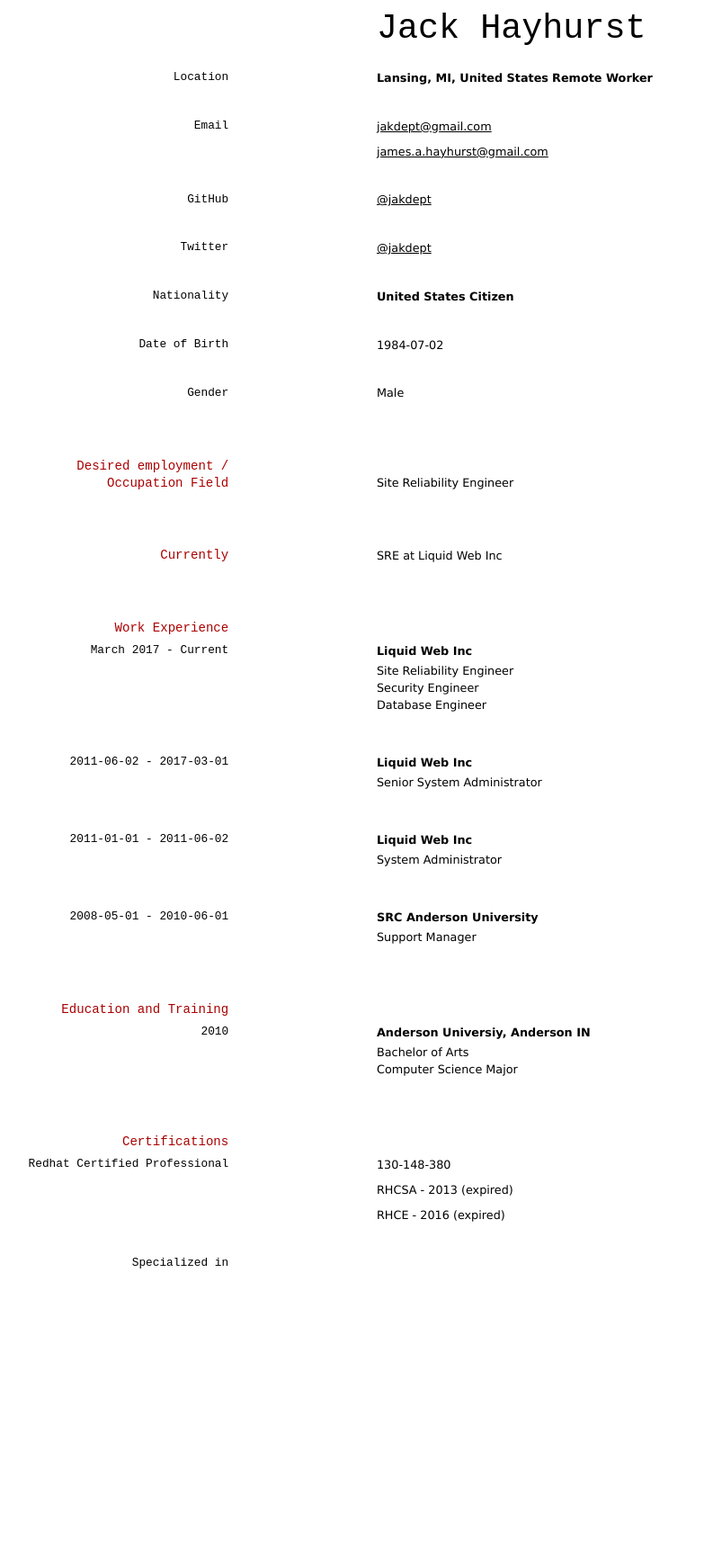
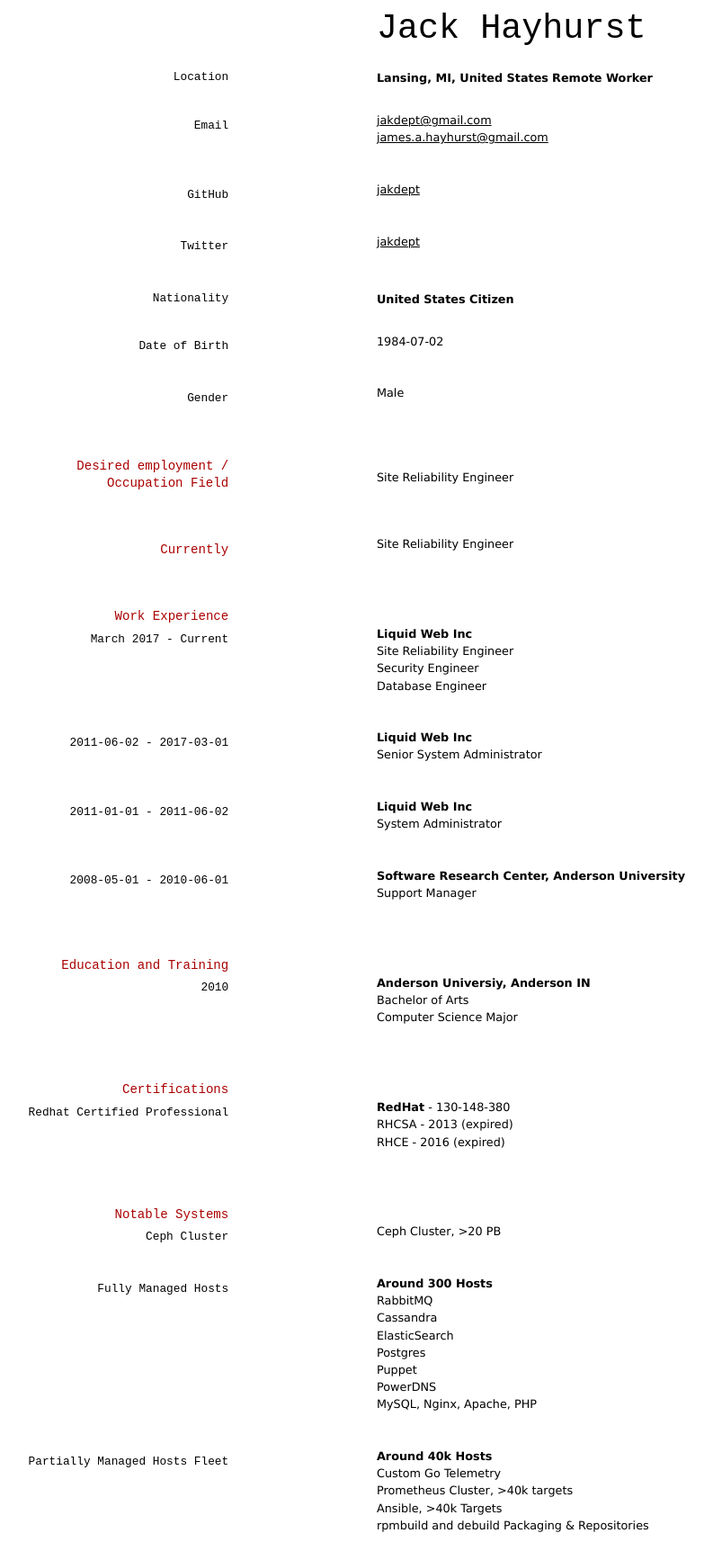
Before and after one commit to jakdept/jakdept, a Jekyll site: the page built from site/cv.md, in a window 1280 px wide. Shown: the whole page at 90% size, without its empty margins (12-805 px from the left). Built offline with Jekyll 4.4.1, drawn with Linux system fonts in a browser that asks for light colours; before the commit the page ends 1417 px from its top, so only the background shows below that.

Commit message:
started adding experience

```diff
--- a/site/cv.md
+++ b/site/cv.md
@@ -10,55 +10,54 @@
 __Remote Worker__
 
 ### Email
-<a href="mailto:jakdept@gmail.com">jakdept@gmail.com</a>
-
-<a href="mailto:james.a.hayhurst@gmail.com">james.a.hayhurst@gmail.com</a>
+- [jakdept@gmail.com](mailto:jakdept@gmail.com)
+- [james.a.hayhurst@gmail.com](mailto:james.a.hayhurst@gmail.com)
 
 ### GitHub
-<a href="https://github.com/jakdept">@jakdept</a>
+- [jakdept](https://github.com/jakdept)
 
 ### Twitter
-<a href="https://twitter.com/jakdept">@jakdept</a>
+- [jakdept](https://twitter.com/jakdept)
 
 ### Nationality
 __United States Citizen__
 
 ### Date of Birth
-1984-07-02
+- 1984-07-02
 
 ### Gender
-Male
+- Male
 
 ## Desired employment / Occupation Field
-Site Reliability Engineer
+- Site Reliability Engineer
 
 ## Currently
-SRE at Liquid Web Inc
+- Site Reliability Engineer
 
 ## Work Experience
 
 ### March 2017 - Current
-__Liquid Web Inc__
+- __Liquid Web Inc__
 - Site Reliability Engineer
 - Security Engineer
 - Database Engineer
 
 ### 2011-06-02 - 2017-03-01
-__Liquid Web Inc__
+- __Liquid Web Inc__
 - Senior System Administrator
 
 ### 2011-01-01 - 2011-06-02
-__Liquid Web Inc__
+- __Liquid Web Inc__
 - System Administrator
 
 ### 2008-05-01 - 2010-06-01
-__SRC Anderson University__
+- __Software Research Center, Anderson University__
 - Support Manager
 
 ## Education and Training
 
 ### 2010
-__Anderson Universiy, Anderson IN__
+- __Anderson Universiy, Anderson IN__
 - Bachelor of Arts
 - Computer Science Major
 
@@ -66,18 +65,36 @@
 
 ### Redhat Certified Professional
 
-130-148-380
-
-RHCSA - 2013 (expired)
-
-RHCE - 2016 (expired)
+- __RedHat__ - 130-148-380
+- RHCSA - 2013 (expired)
+- RHCE - 2016 (expired)
 
 
-### Specialized in
+## Notable Systems
+
+### Ceph Cluster
+- Ceph Cluster, >20 PB
+
+### Fully Managed Hosts
+- __Around 300 Hosts__
+- RabbitMQ
+- Cassandra
+- ElasticSearch
+- Postgres
+- Puppet
+- PowerDNS
+- MySQL, Nginx, Apache, PHP
+
+### Partially Managed Hosts Fleet
+- __Around 40k Hosts__
+- Custom Go Telemetry
+- Prometheus Cluster, >40k targets
+- Ansible, >40k Targets
+- rpmbuild and debuild Packaging & Repositories
 
 
 
 
 <!-- ### Footer
 
-Last updated: May 2013 -->
+Last updated: May 2021 -->
```
